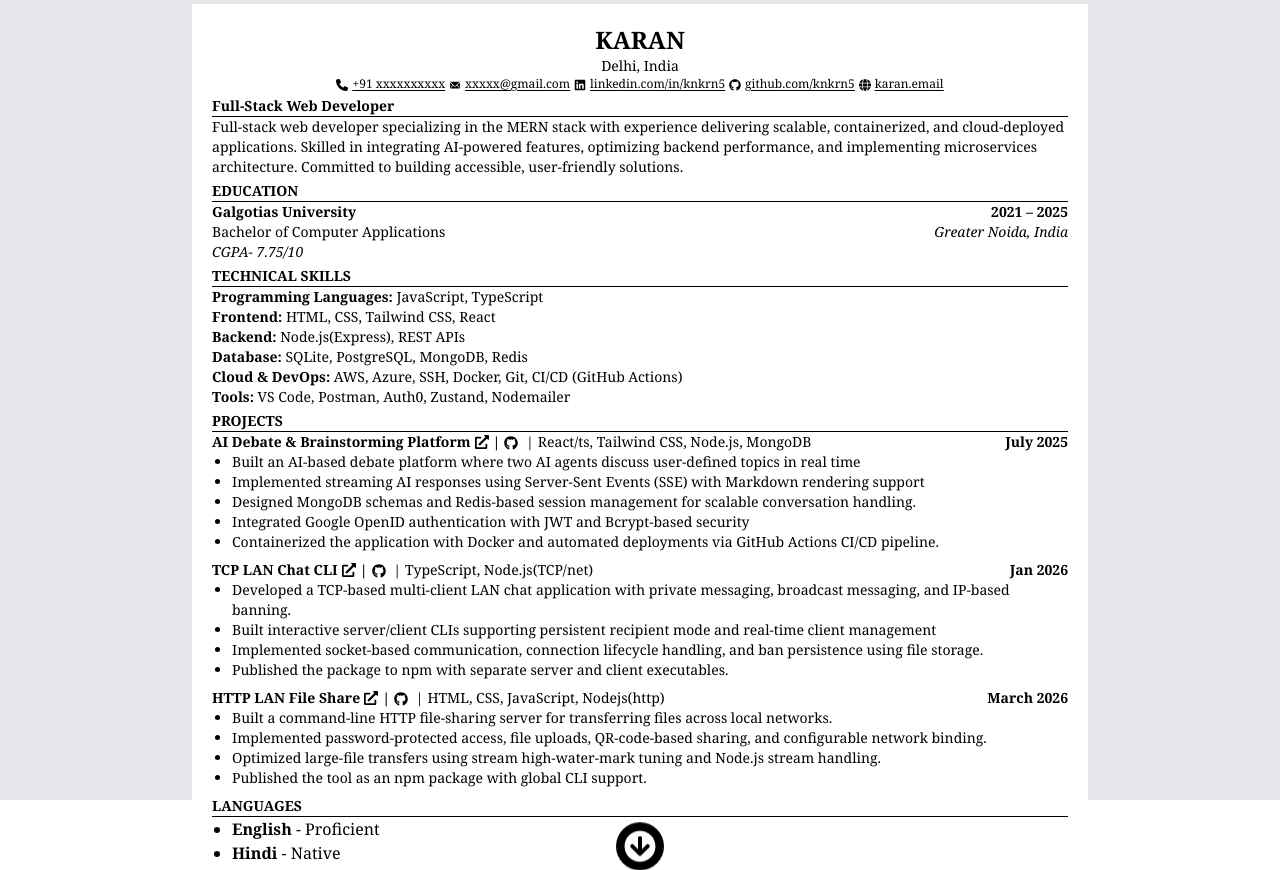
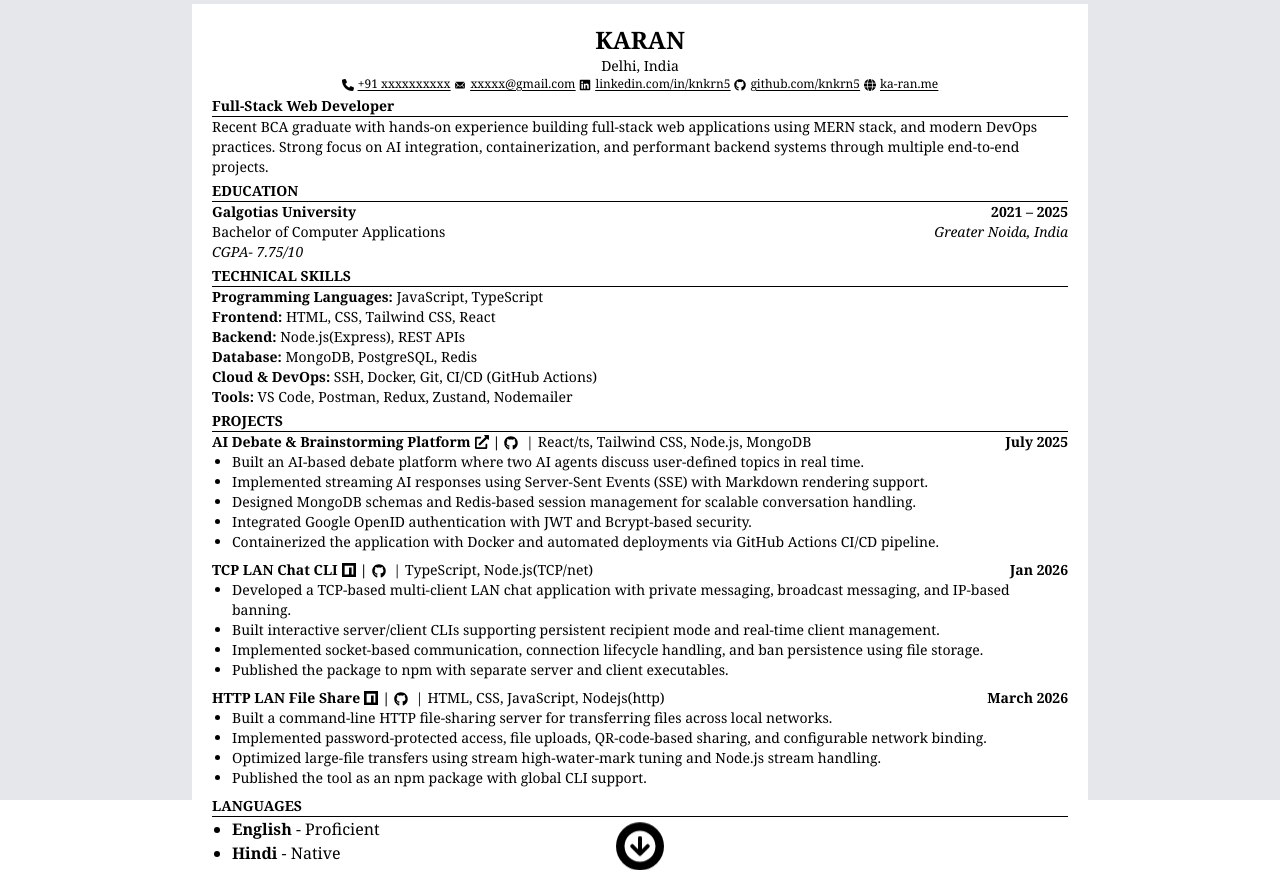
Before and after one commit to knkrn5/next, a Next.js app: page /resume/r2 in a window 1280 px wide. Built offline with nearby package versions, Linux system fonts and the light colour scheme.

Commit message:
feat: update website links in resume data and enhance project descriptions with recent experiences

```diff
--- a/app/resume/r1/resume1Data.ts
+++ b/app/resume/r1/resume1Data.ts
@@ -17,7 +17,7 @@ export const resume1Data = {
       phone: "N/A",
       linkedin: "linkedin.com/in/knkrn5",
       github: "github.com/knkrn5",
-      website: "karan.email",
+      website: "ka-ran.me",
     },
   },
   summary:
--- a/app/resume/r2/page.tsx
+++ b/app/resume/r2/page.tsx
@@ -7,6 +7,7 @@ import {
   FaLinkedin,
   FaExternalLinkAlt,
 } from "react-icons/fa";
+import { ImNpm } from "react-icons/im";
 import { resume2Data } from "./resume2Data";
 
 export default function Resume() {
@@ -116,12 +117,12 @@ export default function Resume() {
                     <strong className="hover:underline">
                       <a
                         title="Web Live link"
-                        href={project.liveLink}
+                        href={project.liveLink ? project.liveLink : project.npmLink}
                         target="_blank"
                         rel="noopener noreferrer"
                         className="flex items-center"
                       >
-                        {project.name} <FaExternalLinkAlt className="mx-1" /> |
+                        {project.name} {project.liveLink ? <FaExternalLinkAlt className="mx-1" /> : <ImNpm className="mx-1" />} |
                       </a>
                     </strong>
                     <a
--- a/app/resume/r2/resume2Data.ts
+++ b/app/resume/r2/resume2Data.ts
@@ -15,11 +15,11 @@ export const resume2Data = {
       phone: "N/A",
       linkedin: "linkedin.com/in/knkrn5",
       github: "github.com/knkrn5",
-      website: "karan.email",
+      website: "ka-ran.me",
     },
   },
   summary:
-    "Full-stack web developer specializing in the MERN stack with experience delivering scalable, containerized, and cloud-deployed applications. Skilled in integrating AI-powered features, optimizing backend performance, and implementing microservices architecture. Committed to building accessible, user-friendly solutions.",
+    "Recent BCA graduate with hands-on experience building full-stack web applications using MERN stack, and modern DevOps practices. Strong focus on AI integration, containerization, and performant backend systems through multiple end-to-end projects.",
   experience: [
     {
       title: "Senior Full Stack Developer",
@@ -47,16 +47,9 @@ export const resume2Data = {
     "Programming Languages": ["JavaScript", "TypeScript"],
     Frontend: ["HTML", "CSS", "Tailwind CSS", "React"],
     Backend: ["Node.js(Express)", "REST APIs"],
-    Database: ["SQLite", "PostgreSQL", "MongoDB", "Redis"],
-    "Cloud & DevOps": [
-      "AWS",
-      "Azure",
-      "SSH",
-      "Docker",
-      "Git",
-      "CI/CD (GitHub Actions)",
-    ],
-    Tools: ["VS Code", "Postman", "Auth0", "Zustand", "Nodemailer"],
+    Database: ["MongoDB", "PostgreSQL", "Redis"],
+    "Cloud & DevOps": ["SSH", "Docker", "Git", "CI/CD (GitHub Actions)"],
+    Tools: ["VS Code", "Postman", "Redux", "Zustand", "Nodemailer"],
   },
   projects: [
     {
@@ -66,30 +59,30 @@ export const resume2Data = {
       duration: "July 2025",
       technologies: ["React/ts", "Tailwind CSS", "Node.js", "MongoDB"],
       description: [
-        "Built an AI-based debate platform where two AI agents discuss user-defined topics in real time",
-        "Implemented streaming AI responses using Server-Sent Events (SSE) with Markdown rendering support",
+        "Built an AI-based debate platform where two AI agents discuss user-defined topics in real time.",
+        "Implemented streaming AI responses using Server-Sent Events (SSE) with Markdown rendering support.",
         "Designed MongoDB schemas and Redis-based session management for scalable conversation handling.",
-        "Integrated Google OpenID authentication with JWT and Bcrypt-based security",
+        "Integrated Google OpenID authentication with JWT and Bcrypt-based security.",
         "Containerized the application with Docker and automated deployments via GitHub Actions CI/CD pipeline.",
       ],
     },
     {
       name: "TCP LAN Chat CLI",
-      liveLink: "https://wealthpsychology.aigalaxy.tech/index.html",
-      githubLink: "https://github.com/knkrn5/WealthPsychology-app",
+      npmLink: "https://github.com/knkrn5/kn-lan-chat",
+      githubLink: "https://www.npmjs.com/package/kn-lan-chat",
       duration: "Jan 2026",
       technologies: ["TypeScript", "Node.js(TCP/net)"],
       description: [
         "Developed a TCP-based multi-client LAN chat application with private messaging, broadcast messaging, and IP-based banning.",
-        "Built interactive server/client CLIs supporting persistent recipient mode and real-time client management",
+        "Built interactive server/client CLIs supporting persistent recipient mode and real-time client management.",
         "Implemented socket-based communication, connection lifecycle handling, and ban persistence using file storage.",
         "Published the package to npm with separate server and client executables.",
       ],
     },
     {
       name: "HTTP LAN File Share",
-      liveLink: "https://explanatorai.aigalaxy.tech/",
-      githubLink: "https://github.com/knkrn5/explanator-ai",
+      npmLink: "https://www.npmjs.com/package/kn-lan-share",
+      githubLink: "https://github.com/knkrn5/kn-lan-share/",
       duration: "March 2026",
       technologies: ["HTML", "CSS", "JavaScript", "Nodejs(http)"],
       description: [
```
